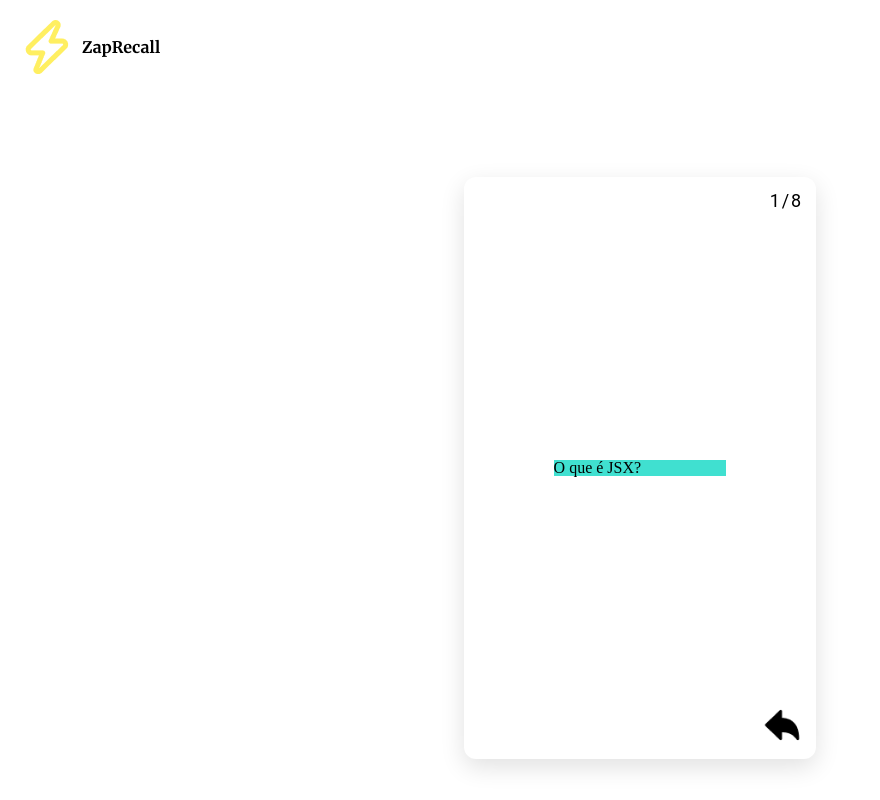
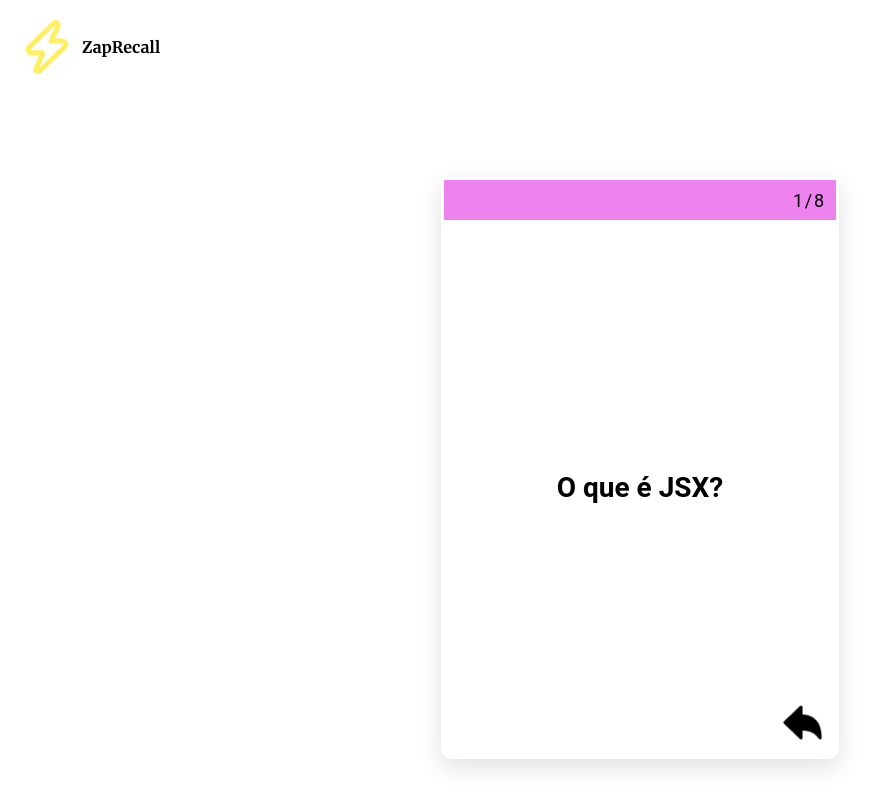
Before and after one commit to starunz/Zap-Recall, a React (Create React App) app: page / in a window 1280 px wide. Both pictures are taken after a click on the button "Praticar React". Shown: the whole page, without its empty margins (0-880 px from the left). Built offline with nearby package versions, Linux system fonts and the light colour scheme; a web font is replaced by a local one.

Commit message:
as devidas perguntas estão sendo renderizadas no card de resposta

```diff
--- a/public/index.html
+++ b/public/index.html
@@ -4,7 +4,7 @@
     <meta charset="utf-8" />
     <meta name="viewport" content="width=device-width, initial-scale=1" />
     <link rel="stylesheet" href="reset.css">
-    <link rel="shortcut icon" href="./assets/" type="image/x-icon">
+    <link rel="shortcut icon" href="./assets/logoZapRecall.png" type="image/x-icon">
     <link href = "https: //fonts.googleapis.com/css2? família = Roboto: peso @ 400; 500; 700 & display = swap "rel =" stylesheet ">
     <title>ZapRecall</title>
   </head>
--- a/src/Components/CardAnswer.js
+++ b/src/Components/CardAnswer.js
@@ -28,11 +28,11 @@ export default function CardAnswer({mudarCor, setMudarCor, mudarSombra, setMudar
         <CardContainer>
             <FlashCard borderColor={mudarCor} shadowColor={mudarSombra} >
                 <CardCaunter>
-                    <span>{mudarId}/{deck.length}</span>
+                   <p>{flashcardAnswer[0].question}</p><span>{mudarId}/{deck.length}</span>
                 </CardCaunter>
 
                 <CardText>
-                    {flashcardAnswer.map( (flashcard, index) => <p key={index}> {flashcard.answer} </p>)}
+                    {flashcardAnswer.map( (flashcard, index) => <h2 key={index}> {flashcard.answer} </h2>)}
                 </CardText>
 
                 <Footer>
--- a/src/Components/CardQuestion.js
+++ b/src/Components/CardQuestion.js
@@ -25,7 +25,7 @@ export default function CardQuestion({setStart, start ,mudarCor, mudarSombra, mu
                     </CardCaunter>
 
                     <CardText>
-                        {flashcardQuestion.map( (flashcard, index) => <p key={index} > {flashcard.question} </p>) }
+                        {flashcardQuestion.map( (flashcard, index) => <h1 key={index} > {flashcard.question} </h1>) }
                     </CardText>
 
                     <Footer>
--- a/src/Components/StyledCard.js
+++ b/src/Components/StyledCard.js
@@ -11,12 +11,12 @@ const CardContainer = styled.div `
     box-sizing: border-box;
 `
 const FlashCard = styled.div `
-    width: 27%;
+    width: 392px;
     height: 575.75px;
 
     margin-top: 100px;
 
-    word-break: break-all;
+    word-break: break-word;
 
     display: flex;
     flex-direction: column;
@@ -31,9 +31,11 @@ const FlashCard = styled.div `
 
 const CardCaunter = styled.div `
     width: 100%;
+    height: 40px;
 
     display: flex;
-    justify-content: space-between ;
+    justify-content: center ;
+    align-items: center;
 
     background-color: violet;
 
@@ -53,9 +55,26 @@ const CardCaunter = styled.div `
     }
 `
 const CardText = styled.div `
-    width: 50%;
+    width: 100%;
 
-    background-color: turquoise;
+    h1 {
+        text-align:center;
+        font-family: 'Roboto', sans-serif;
+        font-style: normal;
+        font-weight: bold;
+        font-size: 28px;
+        line-height: 33px;
+        margin: 0 20px;
+    }
+    h2 {
+        font-family: 'Roboto', sans-serif;
+        font-style: normal;
+        font-weight: normal;
+        font-size: 16px;
+        line-height: 19px;
+        text-align: center;
+        margin: 0 20px;
+    }
 `
 const Footer = styled.div `
     width: 100%;
```
